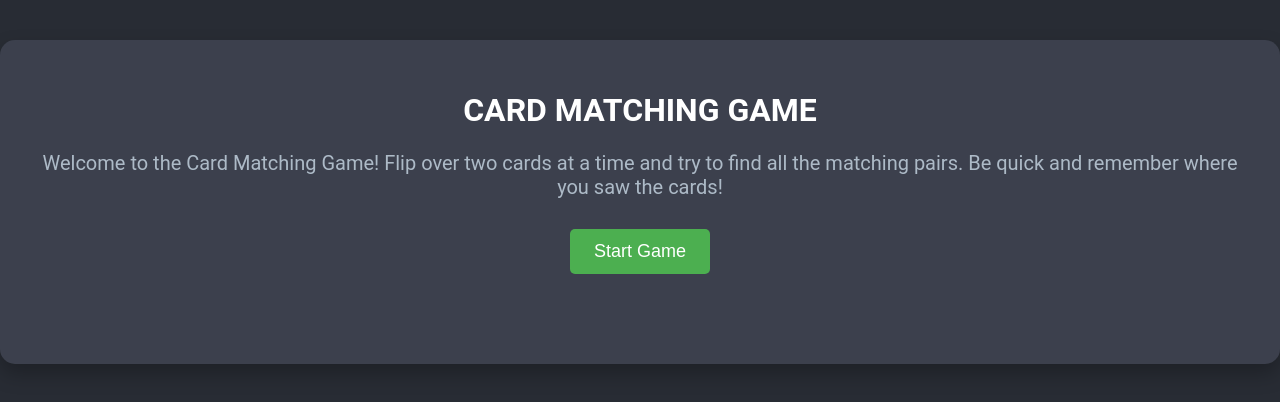
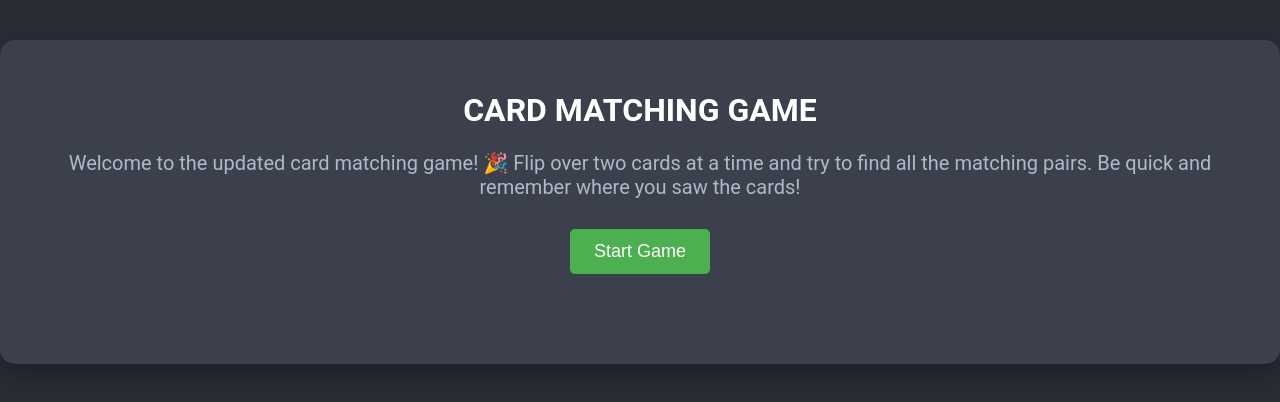
Before and after one commit to zeynepbasboga/card-matching-game, a plain HTML site: page index.html in a window 1280 px wide. Drawn offline with Linux system fonts and the light colour scheme.

Commit message:
Update index.html

```diff
--- a/index.html
+++ b/index.html
@@ -10,7 +10,7 @@
     <div class="container">
         <h1>CARD MATCHING GAME</h1>
         <p class="instructions">
-            Welcome to the Card Matching Game!  Flip over two cards at a time and try to find all the matching pairs. Be quick and remember where you saw the cards!
+            Welcome to the updated card matching game! 🎉 Flip over two cards at a time and try to find all the matching pairs. Be quick and remember where you saw the cards!
         </p>
         <button id="start-game">Start Game</button>
         <div id="game-board" class="game-board">
```
